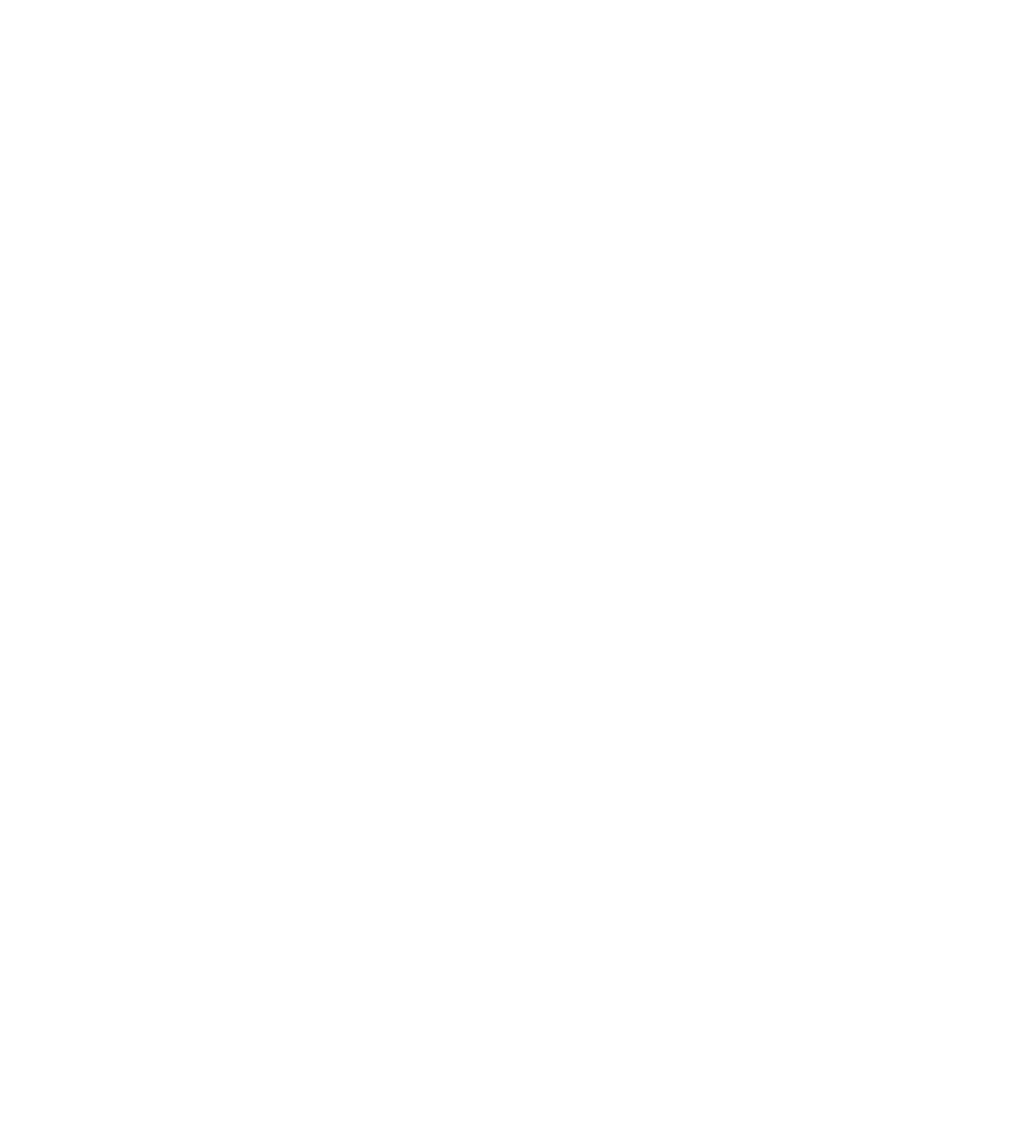
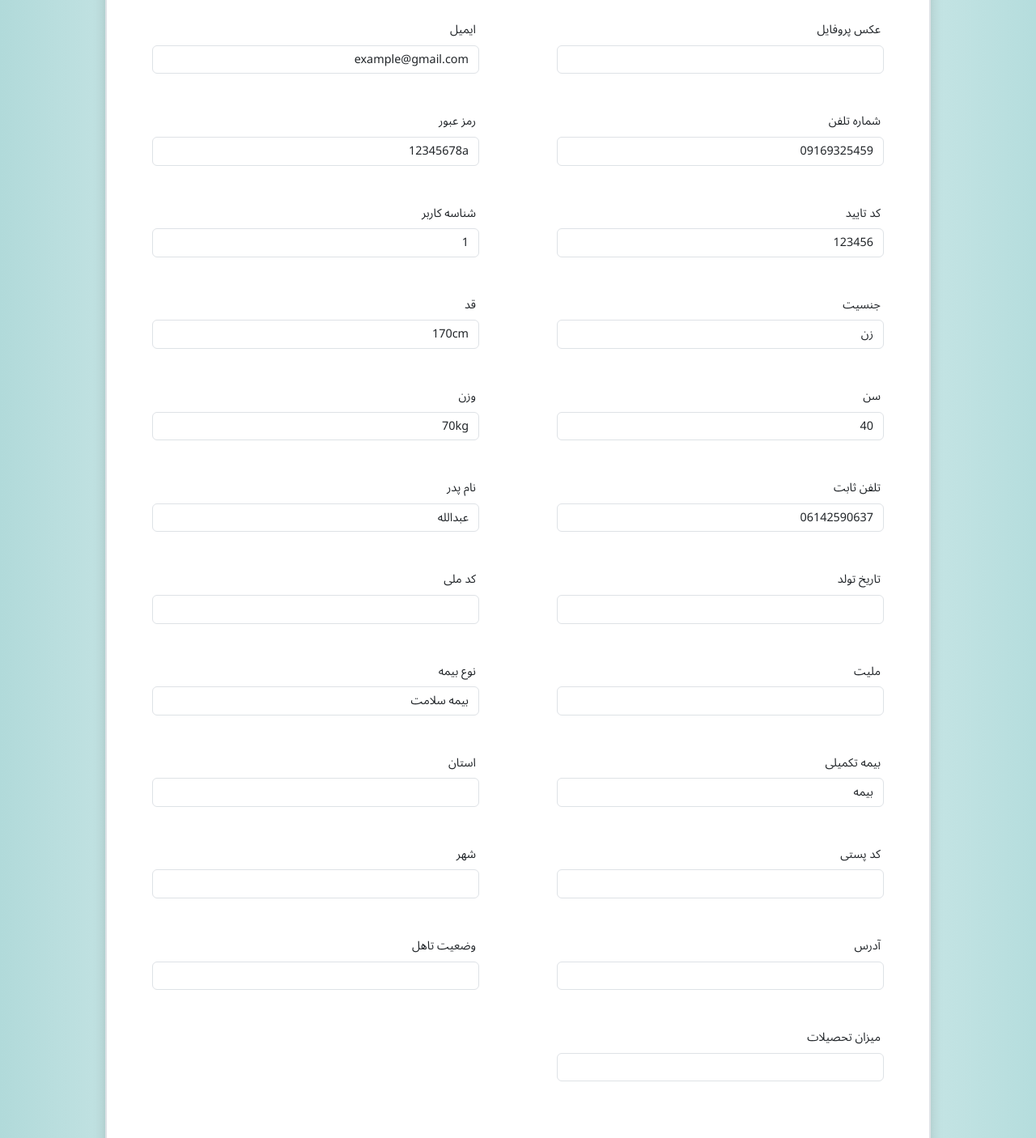
Before and after one commit to RamtinPB/MyDocter, a React (Vite) app: page /edit-user/1 in a window 1280 px wide. Before the commit this address had no page. Shown: the part 260-1666 px from the top of the page at 81% size. Before the commit the page ends 800 px from the top, so only its background shows below. Built offline with nearby package versions, Linux system fonts and the light colour scheme.

Commit message:
implemented specific user data edit page & fixed back buttons to navigate to pages that led to there host page

```diff
--- a/public/db.json
+++ b/public/db.json
@@ -270,7 +270,7 @@
 			"profilePicture": "",
 			"email": "example@gmail.com",
 			"phoneNumber": "09169647859",
-			"password": "12345678ذ",
+			"password": "12345678b",
 			"verificationCode": "123456",
 			"userId": "2",
 			"userGender": "مرد",
@@ -298,7 +298,7 @@
 			"profilePicture": "",
 			"email": "example@gmail.com",
 			"phoneNumber": "09169965459",
-			"password": "12345678ز",
+			"password": "12345678c",
 			"verificationCode": "123456",
 			"userId": "3",
 			"userGender": "مرد",
--- a/src/App.tsx
+++ b/src/App.tsx
@@ -17,6 +17,7 @@
 import UserIEInformation from "./pages/UserIEInformation";
 import AdminDashboard from "./pages/AdminDashboard";
 import ServicePageEdit from "./components/AdminDashboardServicesPageEdit";
+import AdminDashboardManageUsersExtended from "./components/AdminDashboardManageUsersExtended";
 
 function App() {
 	return (
@@ -30,6 +31,10 @@
 					<Route path="/UserIEInformation" element={<UserIEInformation />} />
 					<Route path="/AdminDashboard" element={<AdminDashboard />} />
 					<Route path="/edit-service/:id" element={<ServicePageEdit />} />
+					<Route
+						path="/edit-user/:userId"
+						element={<AdminDashboardManageUsersExtended />}
+					/>
 					<Route
 						path="/purchased-services/:purchaseId"
 						element={<UserHistoryExtended />}
--- a/src/components/AdminDashboardFormPageContent.tsx
+++ b/src/components/AdminDashboardFormPageContent.tsx
@@ -65,7 +65,6 @@
 		// }).catch(error => console.error('Update error:', error));
 	};
 
-	// @ts-ignore
 	const handleCancel = () => {
 		// Reset form fields and sections to their original initial values (deep copy)
 		setFormFields(JSON.parse(JSON.stringify(initialFormFields)));
--- /dev/null
+++ b/src/components/AdminDashboardManageUsersExtended.tsx
@@ -0,0 +1,227 @@
+import { useEffect, useState } from "react";
+import { FaCaretLeft } from "react-icons/fa";
+import { useLocation, useNavigate, useParams } from "react-router-dom";
+import { useLanguage } from "./LanguageContext";
+
+interface User {
+	firstName: string;
+	lastName: string;
+	profilePicture: string;
+	email: string;
+	phoneNumber: string;
+	password: string;
+	verificationCode: string;
+	userId: string;
+	userGender: string;
+	userHeight: string;
+	userAge: string;
+	userWeight: string;
+	fixedPhone: string;
+	fatherName: string;
+	birthDate: string;
+	nationalId: string;
+	nationality: string;
+	insuranceType: string;
+	supplementaryInsuranceType: string;
+
+	province: string;
+	postalCode: string;
+	city: string;
+	address: string;
+	maritalStatus: string;
+	educationLevel: string;
+}
+
+function AdminDashboardManageUsersExtended() {
+	const { userId } = useParams();
+
+	const [user, setUser] = useState<User | null>(null);
+	const [initialUser, setInitialUser] = useState<User | null>(null);
+
+	const [loading, setLoading] = useState<boolean>(true);
+	const [error, setError] = useState<string | null>(null);
+
+	const navigate = useNavigate();
+	const location = useLocation();
+
+	const { language } = useLanguage(); // Get language and toggle function from context
+
+	useEffect(() => {
+		const fetchUsers = async () => {
+			try {
+				const response = await fetch("/db.json");
+				if (!response.ok) {
+					throw new Error("Network response was not ok");
+				}
+				const data = await response.json();
+				const users = data.users;
+
+				const selectedUser = users.find(
+					(s: { userId: any }) => `${s.userId}` === userId
+				);
+
+				if (selectedUser) {
+					setUser(selectedUser);
+
+					setInitialUser(selectedUser);
+				} else {
+					setError("Service not found");
+				}
+				setLoading(false);
+			} catch (err) {
+				console.error("Error fetching users:", err);
+				setLoading(false);
+			}
+		};
+
+		fetchUsers();
+	}, [userId]);
+
+	if (loading) {
+		return <div className="text-center my-5">Loading...</div>;
+	}
+
+	if (error) {
+		return <div className="text-center my-5 text-danger">{error}</div>;
+	}
+
+	if (!user) {
+		return <div className="text-center my-5 text-danger">User not found</div>;
+	}
+
+	// Function to handle the back button
+	const handleBackClick = () => {
+		// Check the section passed in the location state
+		const section = location.state?.section || "mainPage";
+		navigate("/AdminDashboard", {
+			state: { activeSection: section }, // Pass the section back to AdminDashboard
+		});
+	};
+
+	// Handle input changes
+	const handleChange = (key: string, value: string) => {
+		if (user) {
+			setUser({ ...user, [key]: value });
+		}
+	};
+
+	// @ts-ignore
+	const handleSubmit = () => {
+		// Collect and prepare data to be sent to the backend
+		const updatedData = {
+			user,
+		};
+
+		console.log("Updated Data to Send:", updatedData);
+
+		// Send to backend using fetch/axios etc.
+		// Example:
+		// fetch('/your-backend-endpoint', {
+		//   method: 'POST',
+		//   headers: { 'Content-Type': 'application/json' },
+		//   body: JSON.stringify(updatedData),
+		// }).then(response => {
+		//   if (!response.ok) throw new Error('Error in updating');
+		//   return response.json();
+		// }).catch(error => console.error('Update error:', error));
+	};
+
+	const handleCancel = () => {
+		setUser(JSON.parse(JSON.stringify(initialUser))); // Reset user to original
+	};
+
+	// Define field labels for both languages
+	const labels: { [key: string]: { en: string; fa: string } } = {
+		firstName: { en: "First Name", fa: "نام" },
+		lastName: { en: "Last Name", fa: "نام خانوادگی" },
+		profilePicture: { en: "Profile Picture", fa: "عکس پروفایل" },
+		email: { en: "Email", fa: "ایمیل" },
+		phoneNumber: { en: "Phone Number", fa: "شماره تلفن" },
+		password: { en: "Password", fa: "رمز عبور" },
+		verificationCode: { en: "Verification Code", fa: "کد تایید" },
+		userId: { en: "User ID", fa: "شناسه کاربر" },
+		userGender: { en: "Gender", fa: "جنسیت" },
+		userHeight: { en: "Height", fa: "قد" },
+		userAge: { en: "Age", fa: "سن" },
+		userWeight: { en: "Weight", fa: "وزن" },
+		fixedPhone: { en: "Fixed Phone", fa: "تلفن ثابت" },
+		fatherName: { en: "Father's Name", fa: "نام پدر" },
+		birthDate: { en: "Birth Date", fa: "تاریخ تولد" },
+		nationalId: { en: "National ID", fa: "کد ملی" },
+		nationality: { en: "Nationality", fa: "ملیت" },
+		insuranceType: { en: "Insurance Type", fa: "نوع بیمه" },
+		supplementaryInsuranceType: {
+			en: "Supplementary Insurance",
+			fa: "بیمه تکمیلی",
+		},
+		province: { en: "Province", fa: "استان" },
+		postalCode: { en: "Postal Code", fa: "کد پستی" },
+		city: { en: "City", fa: "شهر" },
+		address: { en: "Address", fa: "آدرس" },
+		maritalStatus: { en: "Marital Status", fa: "وضعیت تاهل" },
+		educationLevel: { en: "Education Level", fa: "میزان تحصیلات" },
+	};
+
+	return (
+		<div className="custom-bg-4 min-vh-100">
+			<div className="container py-5">
+				<div className="d-flex flex-column bg-white border border-2 shadow text-end rounded-5 p-0 pt-2 px-md-2 mx-3 mx-md-4 mx-lg-5 mb-4">
+					<div className="text-start m-2">
+						<FaCaretLeft
+							type="button"
+							onClick={handleBackClick}
+							className="custom-back-btn"
+							color="black"
+						/>
+					</div>
+
+					{/* account informations */}
+					<div
+						className="row row-cols-2 mx-2 mx-md-auto"
+						style={{ direction: language === "fa" ? "rtl" : "ltr" }}
+					>
+						{Object.entries(user).map(([key, value]) => (
+							<div
+								key={key}
+								className={`col-6 text-${
+									language === "fa" ? "end" : "start"
+								} mb-5 px-3 px-md-5`}
+								style={{ direction: language === "fa" ? "rtl" : "ltr" }}
+							>
+								<label className="form-label mx-1">
+									{language === "fa" ? labels[key]?.fa : labels[key]?.en || key}
+								</label>
+								<input
+									type="text"
+									className={`form-control  text-${
+										language === "fa" ? "end" : "start"
+									}`}
+									value={value}
+									onChange={(e) => handleChange(key, e.target.value)}
+								/>
+							</div>
+						))}
+					</div>
+
+					{/* Submit and Cancel buttons */}
+					<div className="d-flex justify-content-evenly p-3 my-2 mx-4 ">
+						<button
+							className="btn btn-secondary rounded-pill px-3"
+							onClick={handleCancel}
+						>
+							{language === "fa" ? "حذف تغییرات" : "Cancel Changes"}
+						</button>
+						<button
+							className="btn btn-success rounded-pill px-3"
+							onClick={handleSubmit}
+						>
+							{language === "fa" ? "ذخیره تغییرات" : "Save Changes"}
+						</button>
+					</div>
+				</div>
+			</div>
+		</div>
+	);
+}
+
+export default AdminDashboardManageUsersExtended;
--- a/src/components/AdminDashboardServicesPageContent.tsx
+++ b/src/components/AdminDashboardServicesPageContent.tsx
@@ -106,7 +106,9 @@
 											href={`/edit-service/${service.id}`} // Change this
 											onClick={(e) => {
 												e.preventDefault();
-												navigate(`/edit-service/${service.id}`);
+												navigate(`/edit-service/${service.id}`, {
+													state: { section: "servicesPage" }, // Pass the section as state
+												});
 											}}
 											id="btn-edit"
 											className="rounded-circle btn shadow p-0 my-3"
--- a/src/pages/AdminDashboard.tsx
+++ b/src/pages/AdminDashboard.tsx
@@ -1,4 +1,4 @@
-import { useState } from "react";
+import { SetStateAction, useEffect, useState } from "react";
 import AdminDashboardMainPageContent from "../components/AdminDashboardMainPageContent";
 import AdminDashboardInsurancePageContent from "../components/AdminDashboardInsurancePageContent";
 import AdminDashboardQuestionsPageContent from "../components/AdminDashboardQuestionsPageContent";
@@ -6,11 +6,27 @@
 import AdminDashboardFormPageContent from "../components/AdminDashboardFormPageContent";
 import { useLanguage } from "../components/LanguageContext";
 import AdminDashboardManageUsers from "../components/AdminDashboardManageUsers";
+import { useLocation, useNavigate } from "react-router-dom";
 
 function AdminDashboard() {
 	const [activeSection, setActiveSection] = useState("mainPage");
+	const location = useLocation();
+	const navigate = useNavigate();
+	const { language } = useLanguage(); // Get language and toggle function from context
 
-	const { language } = useLanguage(); // Get language and toggle function from context
+	// Check if there is a state passed with the section to open
+	useEffect(() => {
+		if (location.state?.activeSection) {
+			setActiveSection(location.state.activeSection);
+		}
+		console.log(location.state?.activeSection);
+	}, [location]);
+
+	// Function to handle setting activeSection and updating location.state
+	const handleNavigation = (section: SetStateAction<string>) => {
+		setActiveSection(section);
+		navigate("/AdminDashboard", { state: { activeSection: section } }); // Set the state for activeSection
+	};
 
 	const renderContent = () => {
 		switch (activeSection) {
@@ -41,7 +57,7 @@
 					className={`btn m-1 ${
 						activeSection === "mainPage" ? "btn-primary" : "btn-outline-primary"
 					} rounded-pill mx-2`}
-					onClick={() => setActiveSection("mainPage")}
+					onClick={() => handleNavigation("mainPage")}
 				>
 					{language === "fa" ? "ویرایش صفحه اصلی" : "Edit Main Page Content"}
 				</button>
@@ -51,7 +67,7 @@
 							? "btn-primary"
 							: "btn-outline-primary"
 					} rounded-pill mx-2`}
-					onClick={() => setActiveSection("questionsPage")}
+					onClick={() => handleNavigation("questionsPage")}
 				>
 					{language === "fa" ? "ویرایش سوالات متداول" : "Edit Q&A Content"}
 				</button>
@@ -61,7 +77,7 @@
 							? "btn-primary"
 							: "btn-outline-primary"
 					} rounded-pill mx-2`}
-					onClick={() => setActiveSection("servicesPage")}
+					onClick={() => handleNavigation("servicesPage")}
 				>
 					{language === "fa" ? "ویرایش سرویس ها" : "Edit Services"}
 				</button>
@@ -71,7 +87,7 @@
 							? "btn-primary"
 							: "btn-outline-primary"
 					} rounded-pill mx-2`}
-					onClick={() => setActiveSection("insurancePage")}
+					onClick={() => handleNavigation("insurancePage")}
 				>
 					{language === "fa" ? "ویرایش بیمه ها" : "Edit Insurances"}
 				</button>
@@ -79,7 +95,7 @@
 					className={`btn m-1 ${
 						activeSection === "formPage" ? "btn-primary" : "btn-outline-primary"
 					} rounded-pill mx-2`}
-					onClick={() => setActiveSection("formPage")}
+					onClick={() => handleNavigation("formPage")}
 				>
 					{language === "fa" ? "ویرایش فرم ها" : "Edit Forms"}
 				</button>
@@ -89,7 +105,7 @@
 							? "btn-primary"
 							: "btn-outline-primary"
 					} rounded-pill mx-2`}
-					onClick={() => setActiveSection("manageUsers")}
+					onClick={() => handleNavigation("manageUsers")}
 				>
 					{language === "fa" ? "مدیریت کاربران" : "Manage Users"}
 				</button>
--- a/src/pages/UserHistoryExtended.tsx
+++ b/src/pages/UserHistoryExtended.tsx
@@ -103,7 +103,6 @@
 
 	const handleBackClick = () => {
 		navigate("/UserHistory");
-		console.log("clicked");
 	};
 
 	return (
```
Also changed, not shown: src/components/AdminDashboardManageUsers.tsx (+10 -2 lines), src/components/AdminDashboardServicesPageEdit.tsx (+8 -2 lines).
